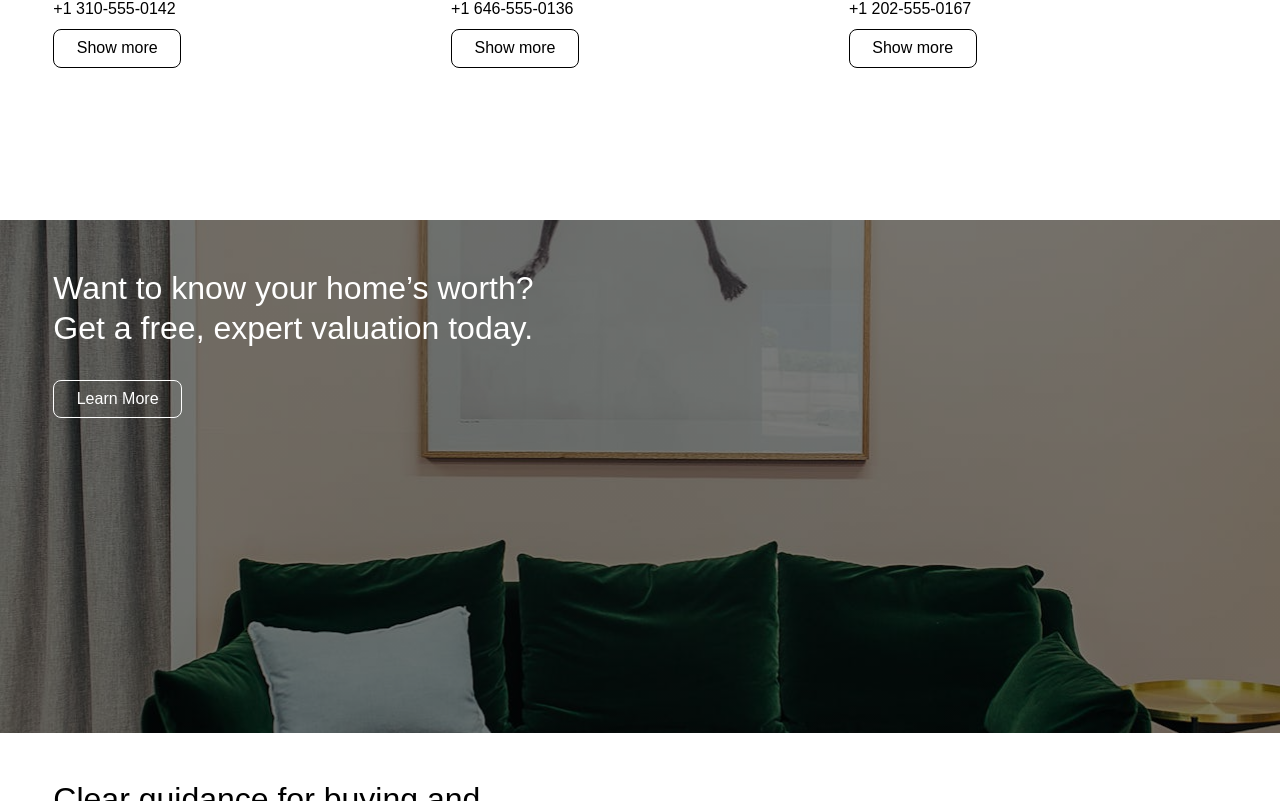
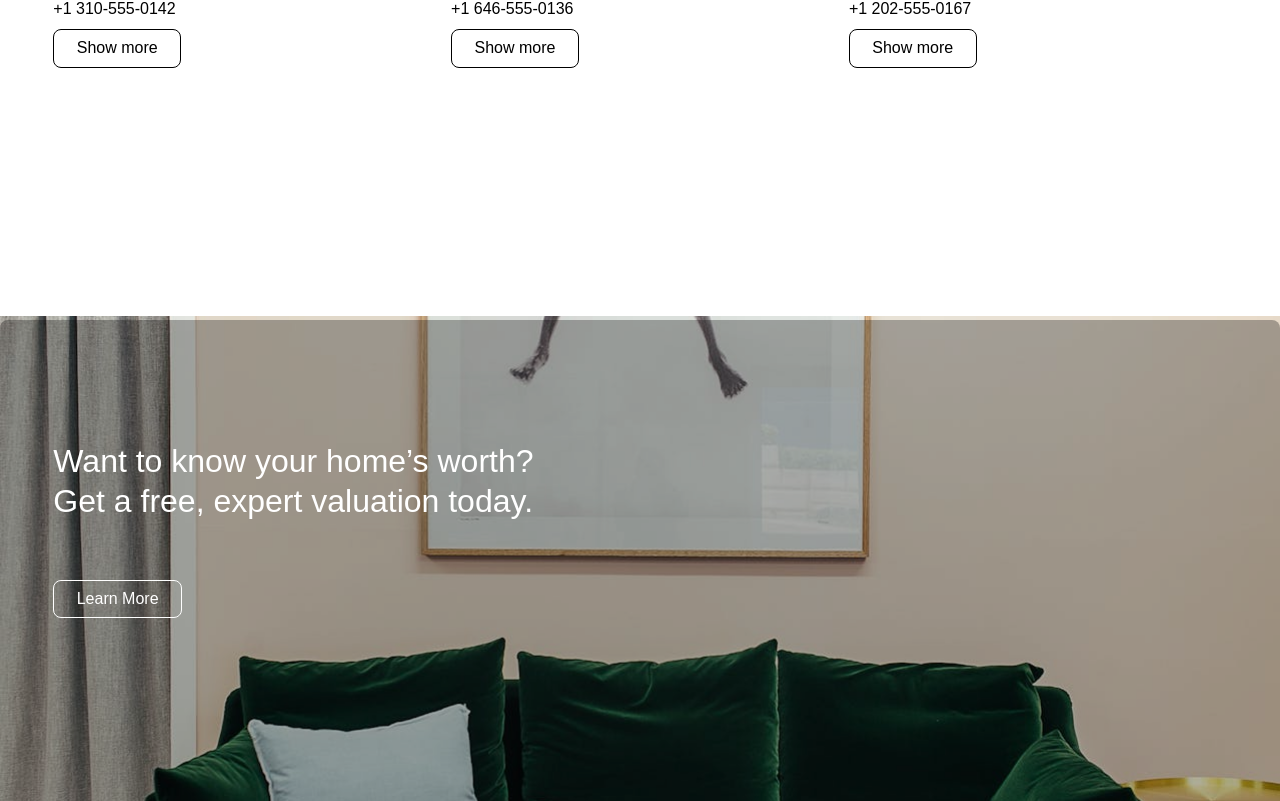
Before and after one commit to Chrischuka13/hillcrest, a React (Vite) app: page /team in a window 1280 px wide. Shown: the part 1999-2800 px from the top of the page. Built offline with nearby package versions, Linux system fonts and the light colour scheme.

Commit message:
image changes

```diff
--- a/src/App.css
+++ b/src/App.css
@@ -1 +1,5 @@
 @import "tailwindcss";
+
+* {
+  font-family: "Manrope", sans-serif;
+}
--- a/src/components/CTA.jsx
+++ b/src/components/CTA.jsx
@@ -3,11 +3,13 @@ import { Link } from 'react-router-dom'
 
 const CTA = () => {
   return (
-    <section className='bg-[linear-gradient(rgba(0,0,0,0.5),rgba(0,0,0,0.5)),url(/images/cta.jpg)] bg-center bg-cover bg-fixed h-153.25 lg:h-128.25 '>
-        <div className='w-11/12 container mx-auto py-12 text-white '>
-          <h2 className='max-w-125 leading-10 font-medium mb-8 text-[32px]'>Want to know your home’s worth? Get a free, expert valuation today.</h2>
-          <Link to='/services/valuation'><button className='border border-white'>Learn More</button></Link>
+    <section className='relative'>
+        <div className='w-11/12 container mx-auto py-12'>
+          <div className="absolute inset-0 bg-black/30 rounded-lg top-25"></div>
+          <h2 className='max-w-125 leading-10 font-medium mb-8 text-[32px] text-white absolute bottom-70'>Want to know your home’s worth? Get a free, expert valuation today.</h2>
+          <Link to='/services/valuation'><button className='border border-white text-white absolute top-90'>Learn More</button></Link>
         </div>
+        <img src="/images/cta.jpg" alt="" className='bg-fixed w-full object-cover h-129.25'/>
     </section>
   )
 }
--- a/src/components/Footer.jsx
+++ b/src/components/Footer.jsx
@@ -30,9 +30,9 @@ const Footer = () => {
                 </div>
                 <div className='flex flex-col'>
                     <h5 className='text-neutral-400 font-semibold mb-2'>Socials</h5>
-                    <a href="#" className=' hover:text-gray-400 hover:cursor-pointer text-neutral-700 font-semibold mb-2'>Twitter(X)</a>
-                    <a href="#" className=' hover:text-gray-400 hover:cursor-pointer text-neutral-700 font-semibold mb-2'>Facebook</a>
-                    <a href="#" className=' hover:text-gray-400 hover:cursor-pointer text-neutral-700 font-semibold mb-2'>Instagram</a>
+                    <a href="#" className=' hover:text-gray-400 hover:cursor-pointer text-neutral-700 mb-2'>Twitter(X)</a>
+                    <a href="#" className=' hover:text-gray-400 hover:cursor-pointer text-neutral-700 mb-2'>Facebook</a>
+                    <a href="#" className=' hover:text-gray-400 hover:cursor-pointer text-neutral-700 mb-2'>Instagram</a>
                 </div>
             </div>
         </div>
```
